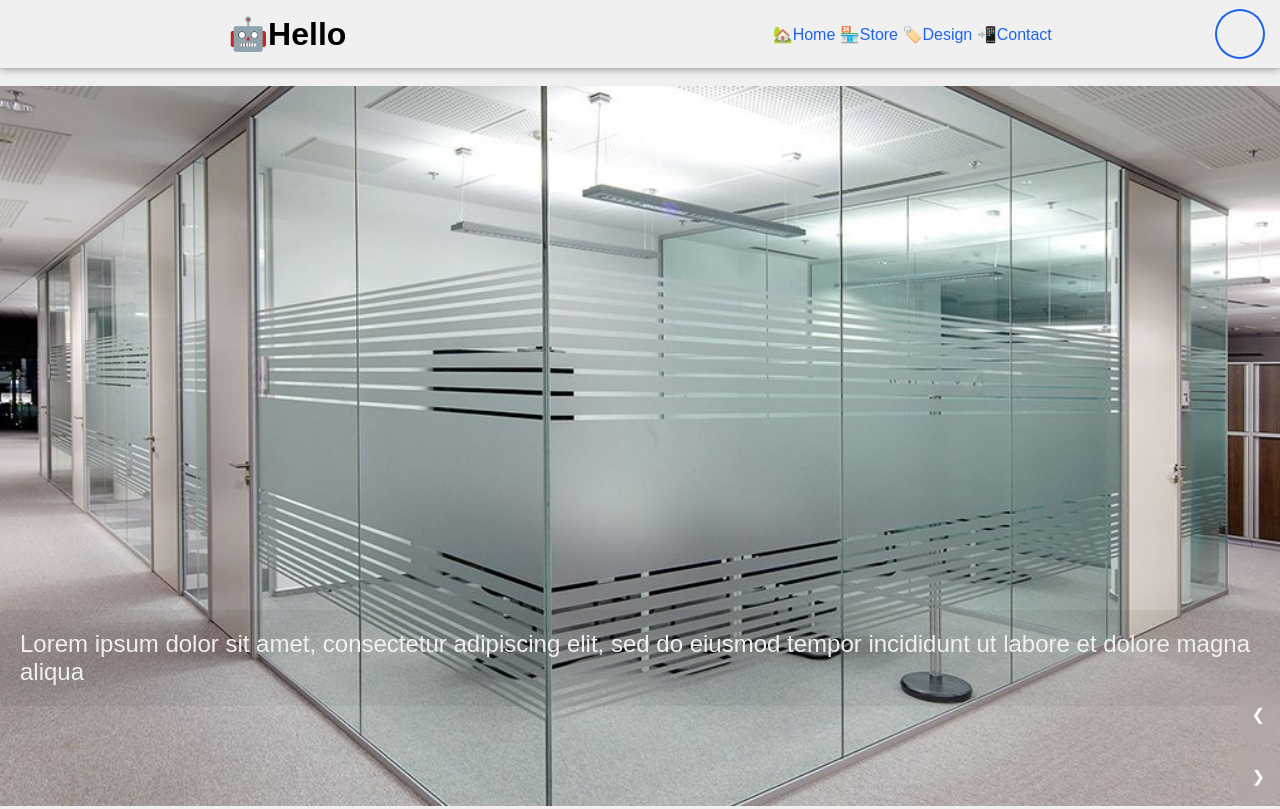
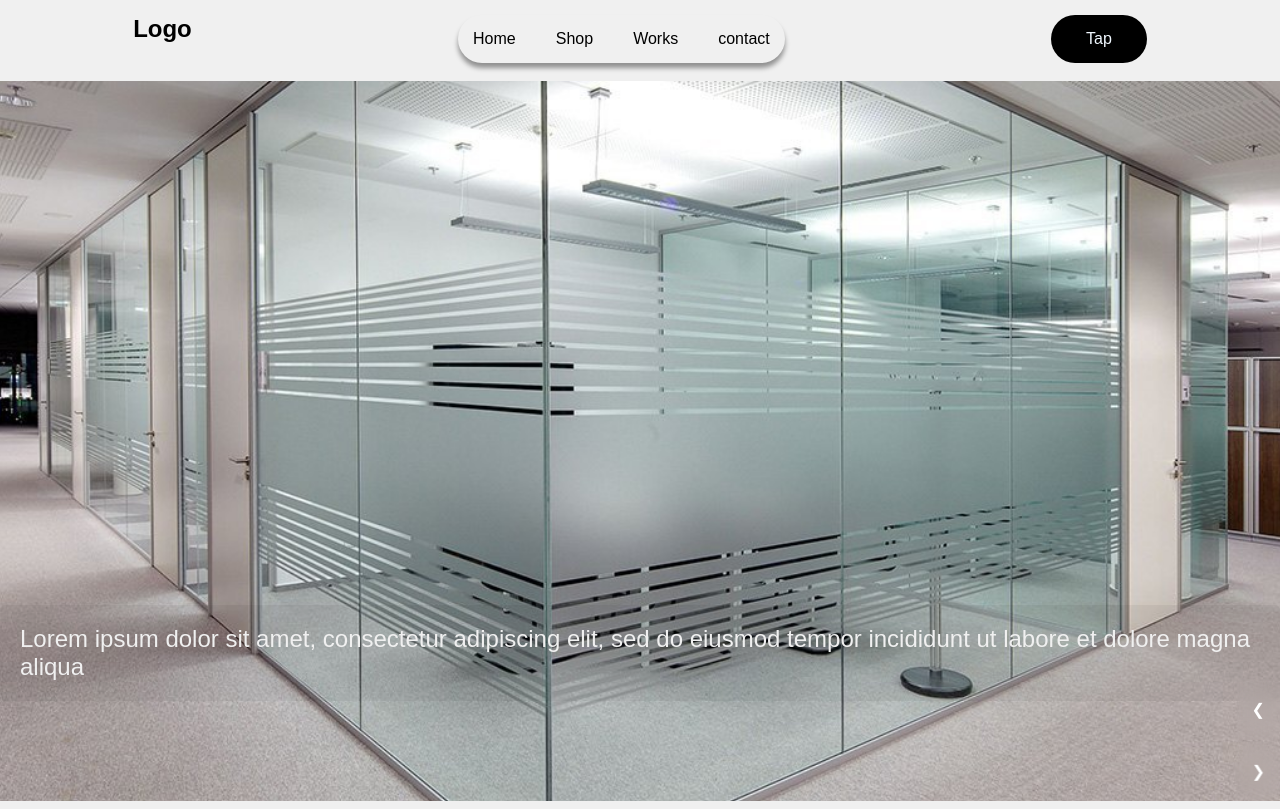
Before and after one commit to FireHazard10/Proff.ti, a plain HTML site: page index.html in a window 1280 px wide. Shown: the top 809 px of the page. Drawn offline with Linux system fonts and the light colour scheme.

Commit message:
Update index.html

```diff
--- a/index.html
+++ b/index.html
@@ -17,7 +17,7 @@
         overflow-x: hidden;
         background: #f0f0f0;
     }
-    header {
+    /*header {
   position: relative;
       display: flex;
       justify-content: space-around;
@@ -35,7 +35,7 @@
 
     header a:hover {
       color: lavender;
-      /*font-size: 1.2em;*/
+      /*font-size: 1.2em;
     }
 
     /*h1 {
@@ -598,6 +598,73 @@
     font-size: 14px;
   }
 }
+
+header {
+      display: flex;
+      flex-direction: row;
+      justify-content: space-around;
+      margin-top: 15px;
+    }
+    ul {
+      display: flex;
+      flex-direction: row;
+      gap: 10px;
+      text-decoration: none;
+      color: rgb(1, 1, 1);
+      border-radius: 25px;
+      box-shadow: 0 5px 5px rgb(0, 0, 0, 0.4);
+    }
+
+    button {
+      background: #000;
+      border-radius: 5px;
+      color: aliceblue;
+    }
+
+    li {
+      padding: 15px;
+      text-decoration: none;
+      list-style: none;
+      margin: auto;
+    }
+    a {
+      text-decoration: none;
+      color: black;
+      align-self: center;
+      transition: 200ms ease-in;
+    }
+    a:hover {
+      color: rgb(68, 68, 245);
+    }
+    .log {
+      padding: 15px 35px;
+      background-color: #000;
+      color: aliceblue;
+      border-radius: 25px;
+    }
+
+    .banner {
+      width: 100%;
+      height: 100%;
+      z-index: 1;
+    }
+    h1 {
+      font-size: 40px;
+      font-family: "M PLUS Rounded 1c", sans-serif;
+    }
+    /*.home {
+      padding: 20px 35px;
+      background-color: rgb(255, 137, 157);
+      color: whitesmoke;
+      border-radius: 27px;
+    }
+    .content {
+      z-index: 2;
+      position: absolute;
+      top: 90%;
+      left: 45%;
+    }*/
+
     .hamburger {
   display: none;
   font-size: 28px;
@@ -613,7 +680,7 @@
   .ainav {
     display: none;
     flex-direction: column;
-    background-color: #ffc371;
+    background-color: #ffffff;
     width: 100%;
     position: absolute;
     top: 70px;
@@ -627,7 +694,7 @@
 
   .ainav a {
     padding: 10px;
-    border-top: 1px solid #ffdd99;
+    border-top: 1px solid #ffffff;
   }
 }
 
@@ -636,25 +703,19 @@
   <body>
     <header>
       <div class="hamburger" id="hamburger">&#9776;</div>
-      <h1>🤖Hello</h1>
+
+      <h2>Logo</h2>
       <div class="ainav">
-        <a href="">🏡Home</a>
-      <a href="Store.html">🏪Store</a>
-      <a href="new.html">🏷️Design</a>
-      <a href="contact.html">📲Contact</a>
+        <ul>
+        <li><a href="">Home</a></li>
+        <li><a href="Store.html">Shop</a></li>
+        <li><a href="new.html">Works</a></li>
+        <li><a href="contact.html">contact</a></li>
+      </ul>
+
       </div>
 
-      <div class="profile-container">
-        <div class="profile-icon">
-        </div>
-        <div class="profile-details">
-          <p class="username">.Inc</p>
-          <a href="#" class="profile-link">Profile</a>
-          <a href="Sign-up.html" class="logout-link">Sign up</a>
-          <a href="log-in.html" class="logout-link">Login</a>
-          <a href="sign-out.html" class="logout-link">Logout</a>
-        </div>
-      </div>
+      <a href="" class="log">Tap</a>
     </header>
     <section class="veiw">
         <br><div class="slider">
@@ -735,7 +796,7 @@
 
   </body>
   <script>
- const hamburger = document.getElementById("hamburger");
+    const hamburger = document.getElementById("hamburger");
 const navMenu = document.querySelector(".ainav");
 
 hamburger.addEventListener("click", () => {
```
